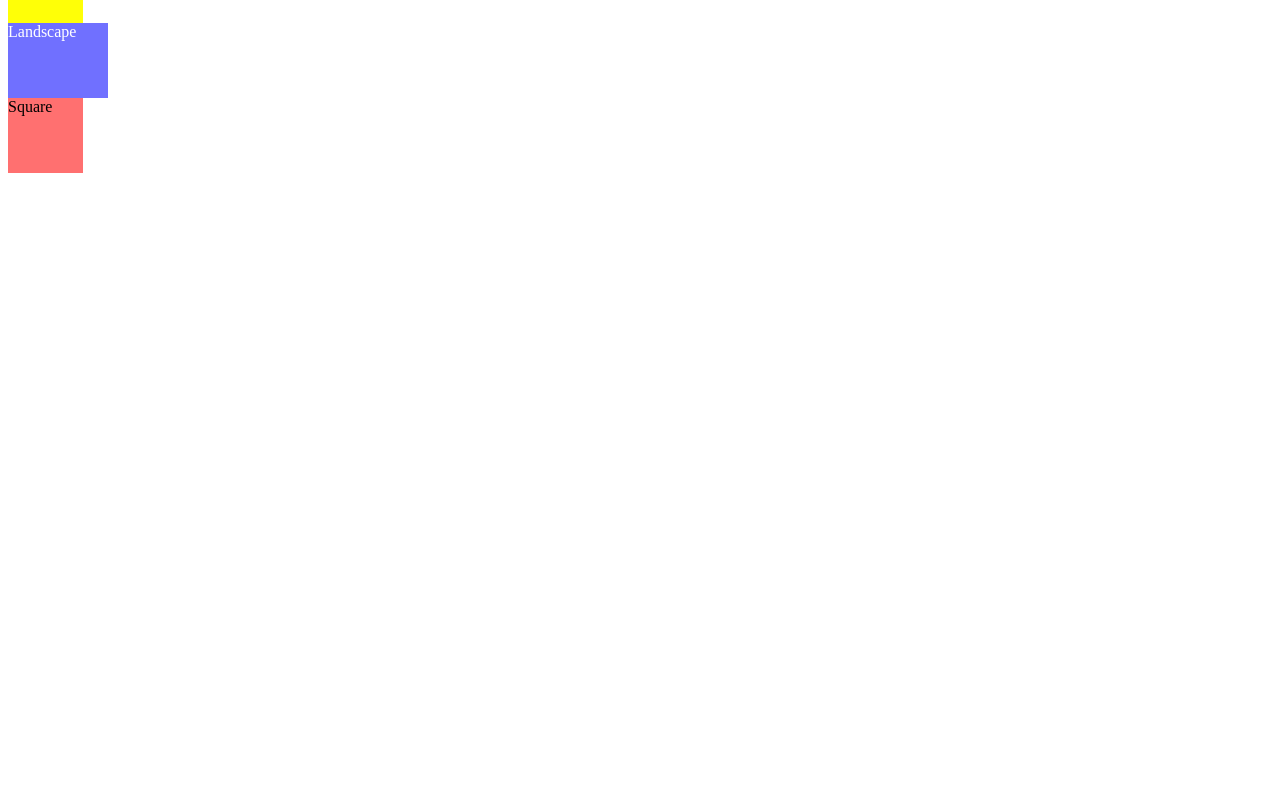
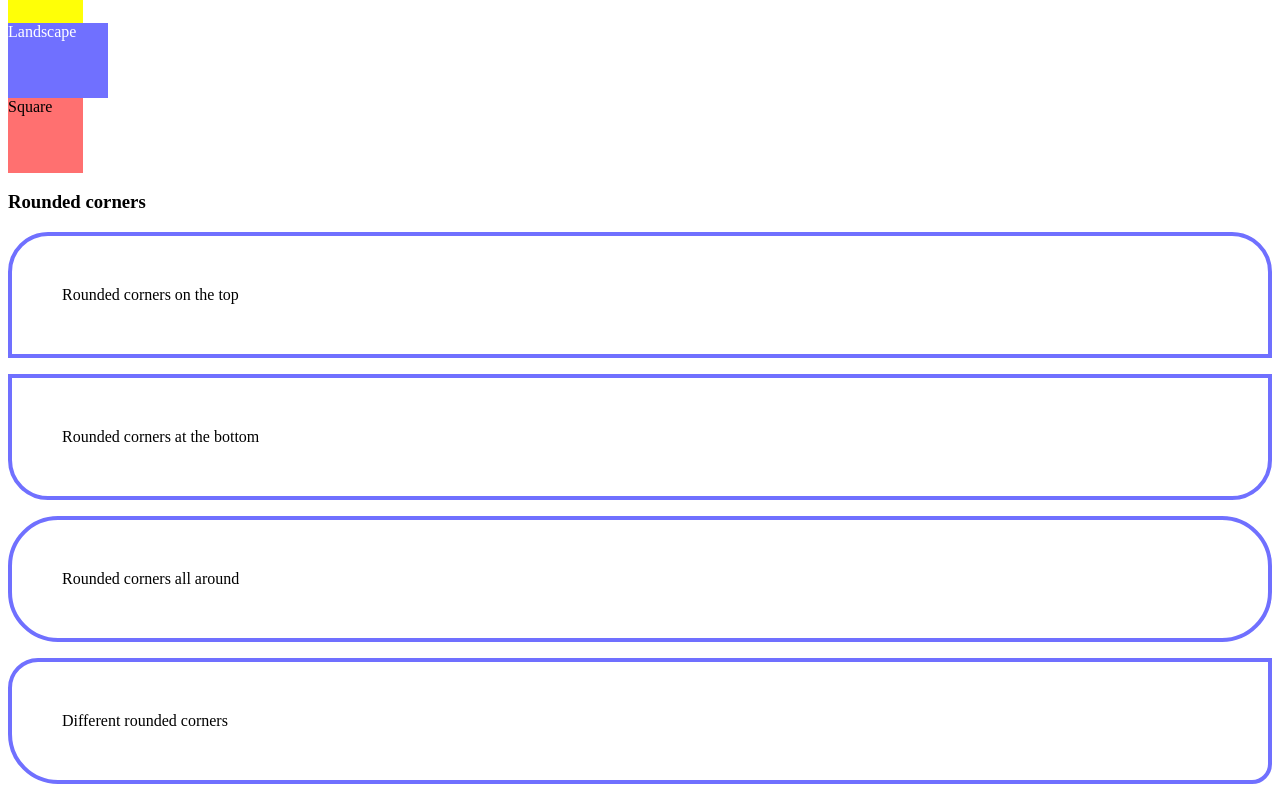
Before and after one commit to xilu56/kambaz-react-web-app-cs5610-sm25, a React app: page /#/Labs/Lab2 in a window 1280 px wide. Shown: the part 1796-2596 px from the top of the page. Before the commit the page ends 1977 px from the top, so only its background shows below. Built offline with nearby package versions, Linux system fonts and the light colour scheme; the HTML template or start-up script is replaced by a standard one.

Commit message:
Corners - Div with rounded corners at top left and right; Div with rounded corners at bottom left and right; Div with all rounded corners; Div with rounded corners all around except top right

```diff
--- /dev/null
+++ b/src/Labs/Lab2/Corners.tsx
@@ -0,0 +1,26 @@
+export default function Corners() {
+    return (
+<div id="wd-css-borders">
+  <h3>Rounded corners</h3>
+  <p className="wd-rounded-corners-top wd-border-thin
+     wd-border-blue wd-border-solid wd-padding-fat">
+    Rounded corners on the top
+  </p>
+  <p className="wd-rounded-corners-bottom
+     wd-border-thin wd-border-blue wd-border-solid
+     wd-padding-fat">
+    Rounded corners at the bottom
+  </p>
+  <p className="wd-rounded-corners-all-around
+     wd-border-thin wd-border-blue wd-border-solid
+     wd-padding-fat">
+    Rounded corners all around
+  </p>
+  <p className="wd-rounded-corners-inline
+     wd-border-thin wd-border-blue wd-border-solid
+     wd-padding-fat">
+    Different rounded corners
+  </p>
+</div>
+    )
+}
--- a/src/Labs/Lab2/index.css
+++ b/src/Labs/Lab2/index.css
@@ -81,3 +81,22 @@
     width: 75px;
     height: 75px;
     }
+
+.wd-rounded-corners-top {
+    border-top-left-radius: 40px;
+    border-top-right-radius: 40px;
+    }
+
+
+.wd-rounded-corners-bottom {
+    border-bottom-left-radius: 40px;
+    border-bottom-right-radius: 40px;
+    }
+
+.wd-rounded-corners-all-around {
+    border-radius: 50px;
+    }
+
+.wd-rounded-corners-inline {
+    border-radius: 30px 0px 20px 50px;
+    }
--- a/src/Labs/Lab2/index.tsx
+++ b/src/Labs/Lab2/index.tsx
@@ -5,6 +5,7 @@
 import Padding from "./Padding";
 import Margins from "./Margins";
 import Dimensions from "./Dimensions";
+import Corners from "./Corners";
 
 export default function Lab2() {
   return (
@@ -16,6 +17,7 @@
       <Padding />
       <Margins />
       <Dimensions />
+      <Corners />
     </div>
 
   );}
```
